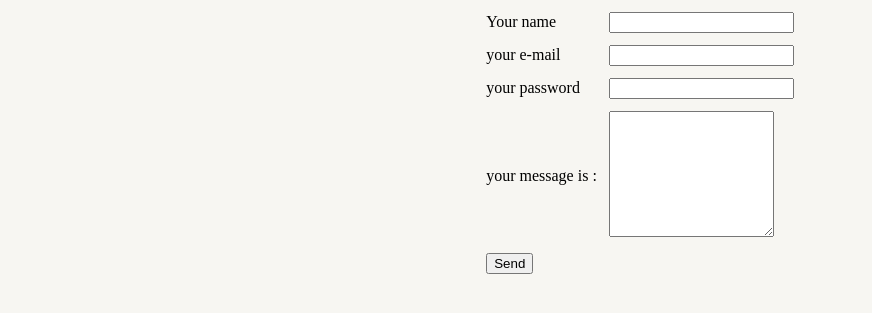
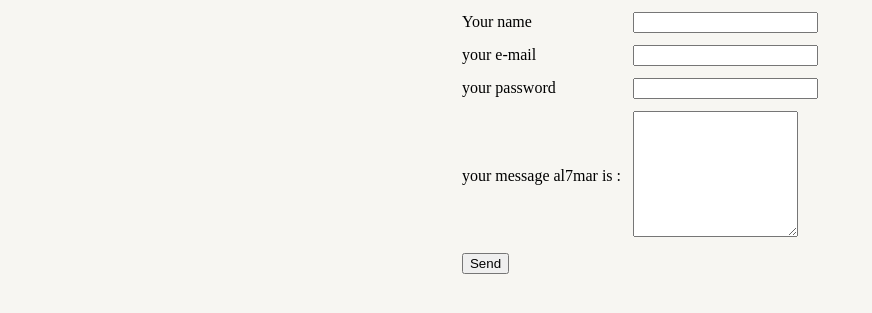
Before and after one commit to MalekMal/WebAavance, a plain HTML site: page contactMe.html in a window 1280 px wide. Shown: the part 79-392 px from the top of the page, without its empty margins (0-872 px from the left). Drawn offline with Linux system fonts and the light colour scheme; files that its build step writes are made by us from their sources.

Commit message:
chage l7mar

```diff
--- a/contactMe.html
+++ b/contactMe.html
@@ -22,7 +22,7 @@
         <td>   <input type="password" name="" value=""></td>
         </tr>
         <tr>
-          <td><label>your message is :</label></td>
+          <td><label>your message al7mar is :</label></td>
         <td>  <textarea name="" rows="8" cols="18"></textarea></td>
         </tr>
         <tfoot>
```
